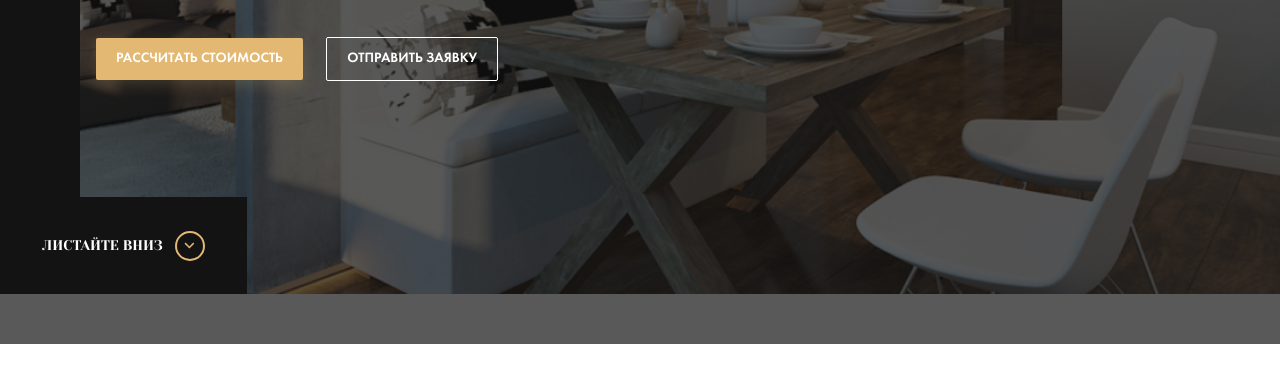
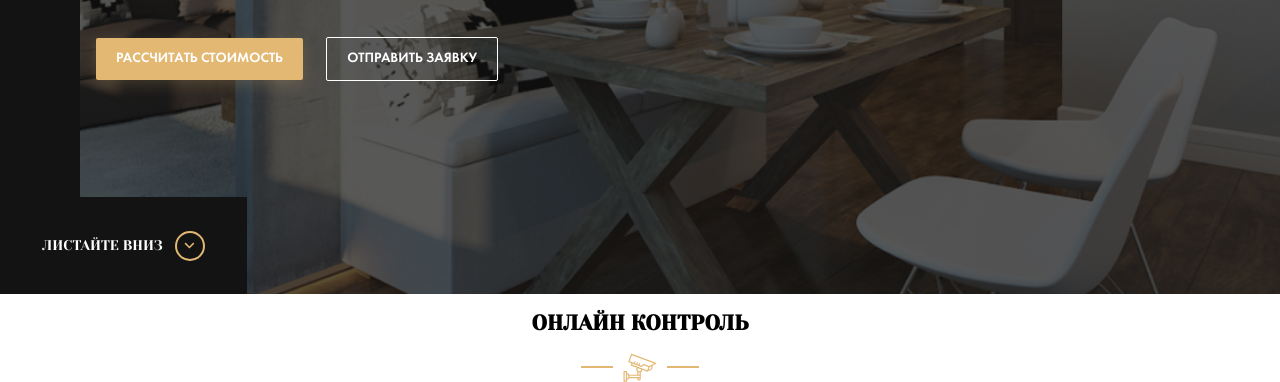
Before and after one commit to Dias78/MyFirstHomework, a website: page index.html in a window 1280 px wide. Shown: the part 506-888 px from the top of the page. Before the commit the page ends 850 px from the top, so only its background shows below. Drawn offline with Linux system fonts and the light colour scheme; files whose address does not match are found by name.

Commit message:
feat: add control section and move body settings in _settings.sass

```diff
--- a/index.html
+++ b/index.html
@@ -47,6 +47,21 @@
       <a href="#" class="hero__scroll-down">листайте вниз</a>
     </section>
     <!-- /.hero -->
+    <section class="section control">
+      <div class="container">
+        <div class="section-title">
+          <h2 class="section-title__heading">онлайн контроль</h2>
+          <!-- /.section-title__heading -->
+          <div class="section-title__image">
+            <img src="img/video.svg" alt="video">
+          </div>
+          <!-- /.section-title__image -->
+        </div>
+        <!-- /.section-title -->
+      </div>
+      <!-- /.container -->
+    </section>
+    <!-- /.section control -->
   </main>
 </body>
 </html>
--- /dev/null
+++ b/sass/_settings.sass
@@ -0,0 +1,21 @@
+*, *:before, *:after
+  box-sizing: border-box
+
+body
+  font-family: 'Futura Book', sans-serif
+  font-size: 14px
+.section
+  &-title
+    text-align: center
+    text-transform: uppercase
+    font-family: 'Yeseva One', cursive
+    &__image
+      display: flex
+      justify-content: center
+      align-items: center
+      &::before, &::after
+        content: ''
+        width: 32px
+        height: 2px
+        background-color: $primary
+        margin: 0 10px
--- a/sass/style.sass
+++ b/sass/style.sass
@@ -3,12 +3,7 @@
 @import 'variables'
 @import 'interface'
 @import 'grid'
+@import 'settings'
 @import 'templates/header'
 @import 'templates/hero'
-
-*, *:before, *:after
-  box-sizing: border-box
-
-body
-  font-family: 'Futura Book', sans-serif
-  font-size: 14px
+@import 'templates/control'
--- a/sass/templates/_hero.sass
+++ b/sass/templates/_hero.sass
@@ -10,6 +10,8 @@
   &::before
     content: ''
     position: absolute
+    top: 0
+    left: 0
     width: 100%
     height: 100%
     background: rgba($dark, 0.7)
```
Also changed, not shown: css/style.css, img/video.svg (added), sass/templates/_control.sass (added).
